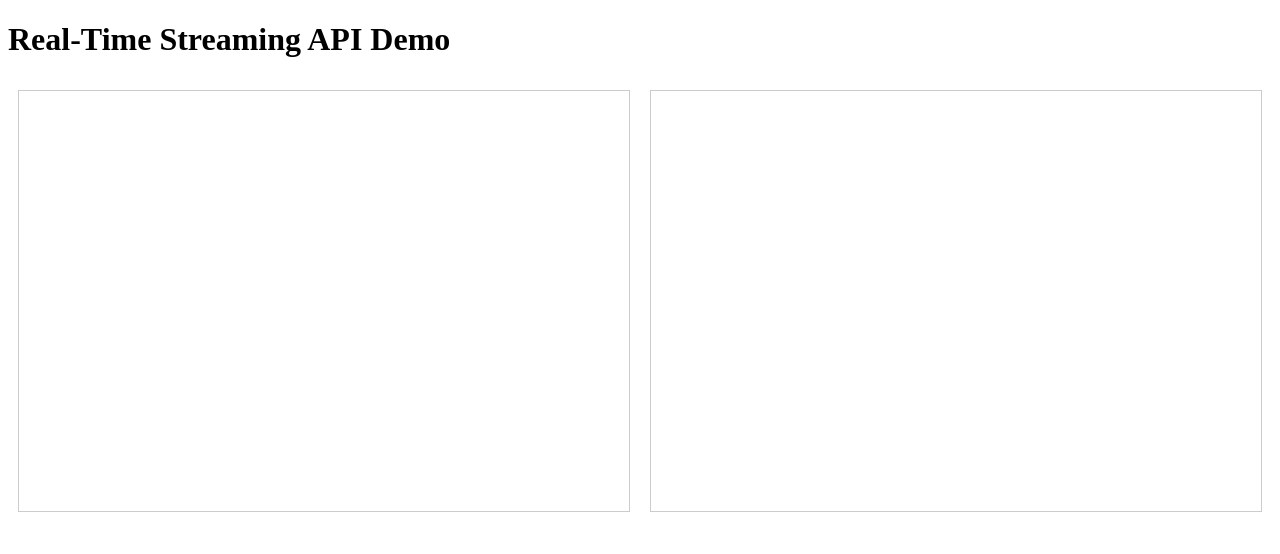
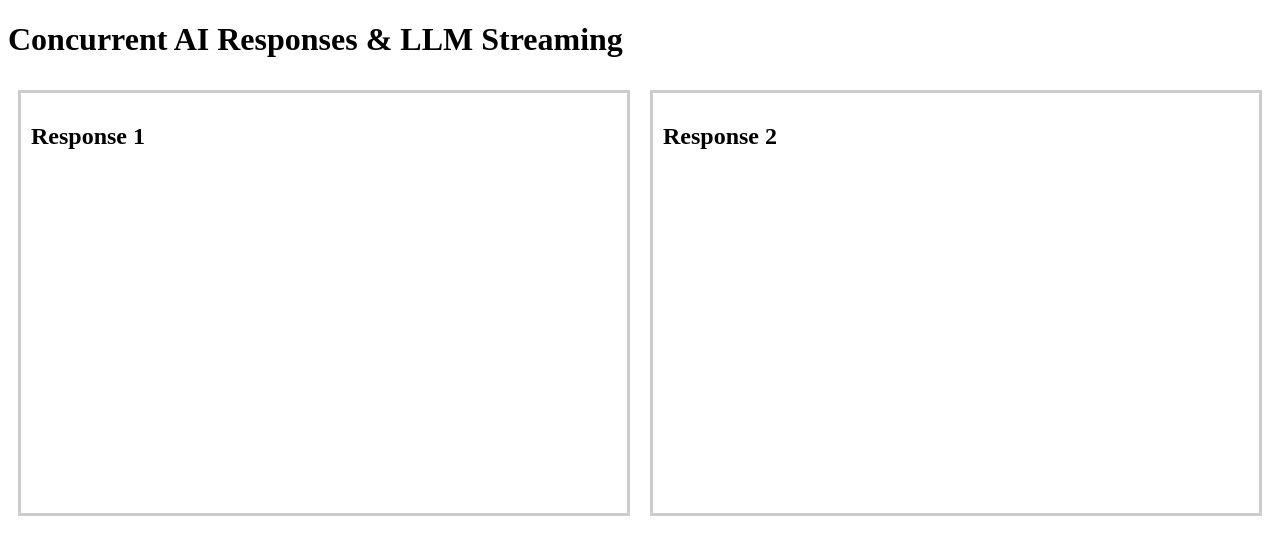
Before and after one commit to tyndev/async-ai-project, a plain HTML site: page static/index.html in a window 1280 px wide. Drawn offline with Linux system fonts and the light colour scheme.

Commit message:
update html titles

```diff
--- a/static/index.html
+++ b/static/index.html
@@ -1,7 +1,7 @@
 <!DOCTYPE html>
 <html>
 <head>
-    <title>Streaming API Demo</title>
+    <title>Concurrent LLM Streaming Demo</title>
     <style>
         /* Basic CSS for the two-column layout */
         .container {
@@ -12,7 +12,7 @@
             flex: 1;
             margin: 10px;
             padding: 10px;
-            border: 1px solid #ccc;
+            border: 3px solid #ccc;
             overflow-y: auto;
             height: 400px; /* Adjust height as needed */
         }
@@ -37,10 +37,10 @@
     </script>
 </head>
 <body>
-    <h1>Real-Time Streaming API Demo</h1>
+    <h1>Concurrent AI Responses & LLM Streaming</h1>
     <div class="container">
-        <div id="column1" class="column"></div>
-        <div id="column2" class="column"></div>
+        <div id="column1" class="column"><h2>Response 1</h2></div>
+        <div id="column2" class="column"><h2>Response 2</h2></div>
     </div>
 </body>
 </html>
```
